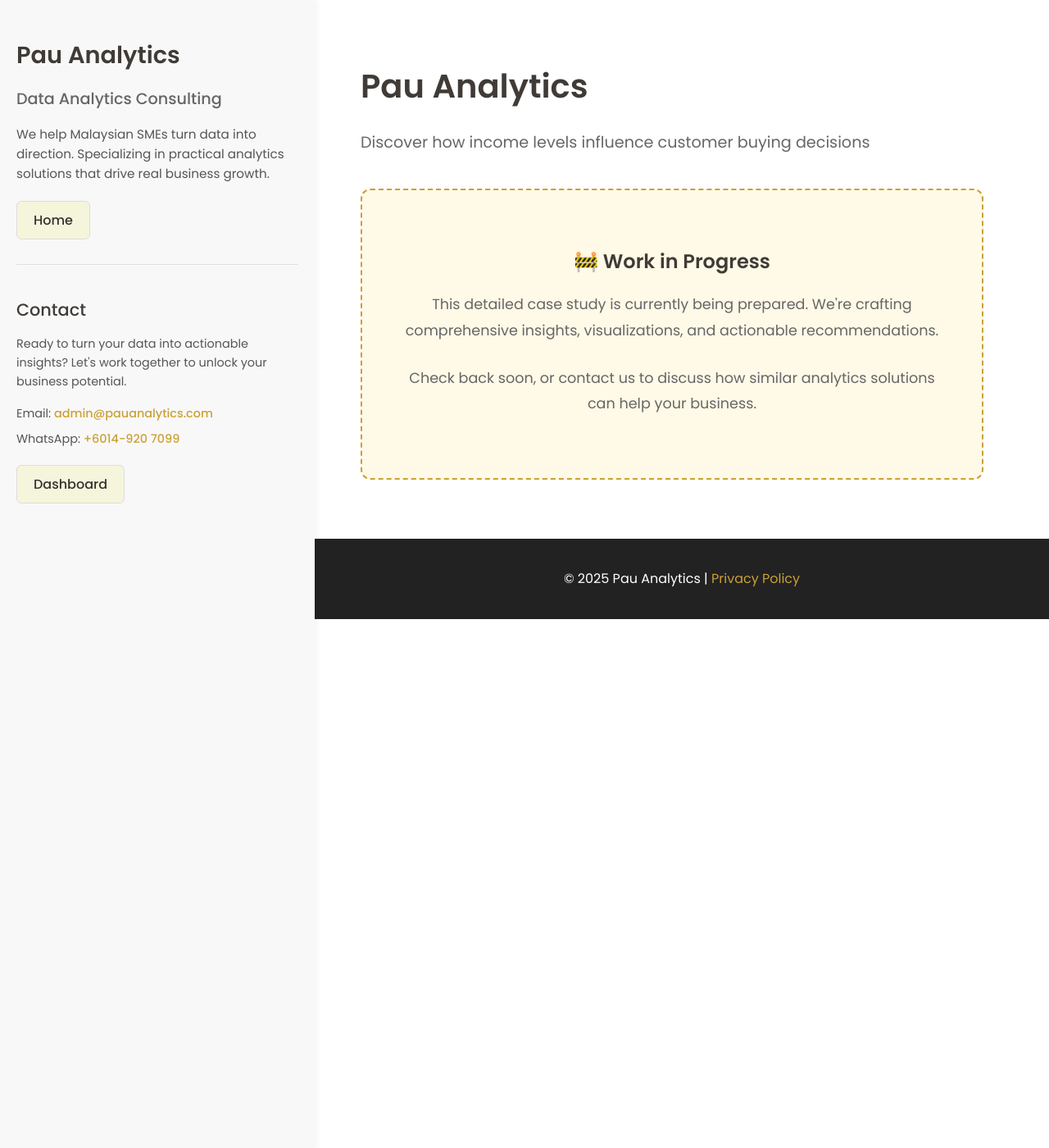
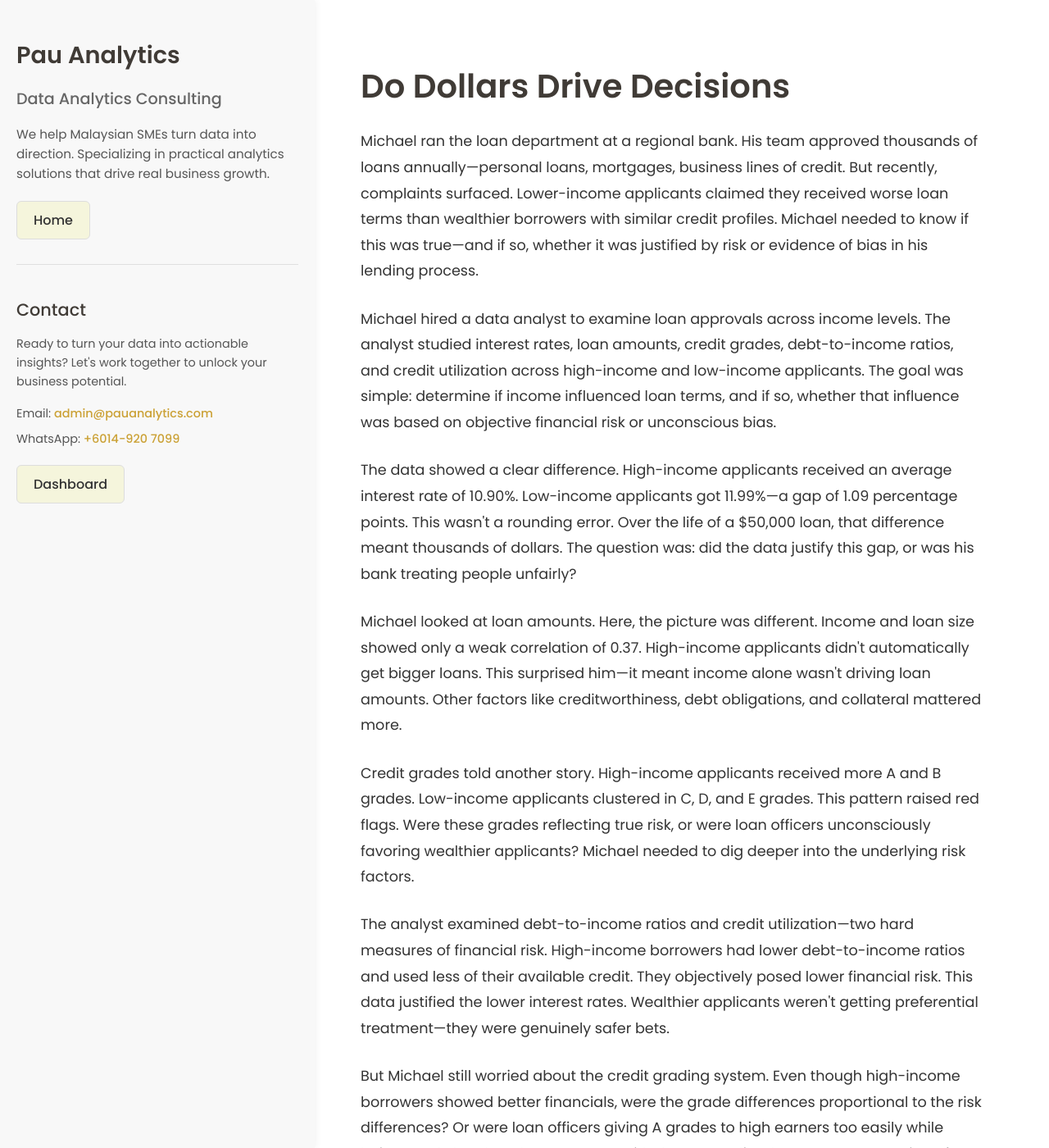
Before and after one commit to lyven81/pinnacles-learning-website, a Jekyll site: the page case-study/do-dollars-drive-decisions.html, which Jekyll copies as it is, in a window 1280 px wide and 1400 px high. Shown: the whole window at 82% size. Built offline with Jekyll 4.4.1, drawn with Linux system fonts in a browser that asks for light colours; some of the changed text lies outside the part shown.

Commit message:
Rewrite loan lending fairness case study as narrative from bank loan manager perspective
Changes:
- Updated meta title to "Do Dollars Drive Decisions | Pau Analytics"
- Updated meta description: 10.90% vs 11.99% rates justified by debt ratios, not bias
- Removed header with "Pau Analytics" and subtitle
- Changed title to "Do Dollars Drive Decisions"
- Rewrote entire case study from third-person perspective following Michael, a bank loan manager
- Condensed from technical report format to 12-paragraph narrative
- Used short, direct, simple language accessible to general public
- Maintained key technical insights:
  * High-income: 10.90% avg interest rate
  * Low-income: 11.99% avg interest rate (1.09% gap)
  * Weak correlation (0.37) between income and loan amount
  * High-income applicants: more A/B credit grades
  * Low-income applicants: more C/D/E credit grades
  * High-income borrowers: lower debt-to-income ratios, lower credit utilization
  * Interest rate gap justified by objective financial risk
  * Potential grading bias identified despite justified rate differences
- Process improvements: income-blinded grading, algorithmic grade assignment
- Grounded ending: interest rate gap persisted (real risk difference), but grade distribution improved
- Key lesson: different treatment justified by objective risk, not demographics

🤖 Generated with [Claude Code](https://claude.com/claude-code)

Co-Authored-By: Claude <noreply@anthropic.com>

```diff
--- a/case-study/do-dollars-drive-decisions.html
+++ b/case-study/do-dollars-drive-decisions.html
@@ -3,9 +3,9 @@
 <head>
     <meta charset="UTF-8">
     <meta name="viewport" content="width=device-width, initial-scale=1.0">
-    <title>Pau Analytics | Pau Analytics</title>
+    <title>Do Dollars Drive Decisions | Pau Analytics</title>
     <link rel="canonical" href="https://www.pauanalytics.com/case-study/do-dollars-drive-decisions" />
-    <meta name="description" content="Discover how income levels influence customer buying decisions" />
+    <meta name="description" content="How a bank loan manager discovered high-income borrowers get 10.90% rates vs 11.99% for low-income—justified by lower debt ratios, not bias" />
 
     <!-- Fonts -->
     <link rel="preconnect" href="https://fonts.googleapis.com" />
@@ -267,16 +267,31 @@
         </aside>
         <main class="right-column">
             <section class="case-study-content">
-                <header>
-                    <h1>Pau Analytics</h1>
-                    <p class="subtitle">Discover how income levels influence customer buying decisions</p>
-                </header>
+                <h1>Do Dollars Drive Decisions</h1>
 
-                <div class="work-in-progress">
-                    <h2>🚧 Work in Progress</h2>
-                    <p>This detailed case study is currently being prepared. We're crafting comprehensive insights, visualizations, and actionable recommendations.</p>
-                    <p style="margin-top: 1.5rem;">Check back soon, or contact us to discuss how similar analytics solutions can help your business.</p>
-                </div>
+                <p>Michael ran the loan department at a regional bank. His team approved thousands of loans annually—personal loans, mortgages, business lines of credit. But recently, complaints surfaced. Lower-income applicants claimed they received worse loan terms than wealthier borrowers with similar credit profiles. Michael needed to know if this was true—and if so, whether it was justified by risk or evidence of bias in his lending process.</p>
+
+                <p>Michael hired a data analyst to examine loan approvals across income levels. The analyst studied interest rates, loan amounts, credit grades, debt-to-income ratios, and credit utilization across high-income and low-income applicants. The goal was simple: determine if income influenced loan terms, and if so, whether that influence was based on objective financial risk or unconscious bias.</p>
+
+                <p>The data showed a clear difference. High-income applicants received an average interest rate of 10.90%. Low-income applicants got 11.99%—a gap of 1.09 percentage points. This wasn't a rounding error. Over the life of a $50,000 loan, that difference meant thousands of dollars. The question was: did the data justify this gap, or was his bank treating people unfairly?</p>
+
+                <p>Michael looked at loan amounts. Here, the picture was different. Income and loan size showed only a weak correlation of 0.37. High-income applicants didn't automatically get bigger loans. This surprised him—it meant income alone wasn't driving loan amounts. Other factors like creditworthiness, debt obligations, and collateral mattered more.</p>
+
+                <p>Credit grades told another story. High-income applicants received more A and B grades. Low-income applicants clustered in C, D, and E grades. This pattern raised red flags. Were these grades reflecting true risk, or were loan officers unconsciously favoring wealthier applicants? Michael needed to dig deeper into the underlying risk factors.</p>
+
+                <p>The analyst examined debt-to-income ratios and credit utilization—two hard measures of financial risk. High-income borrowers had lower debt-to-income ratios and used less of their available credit. They objectively posed lower financial risk. This data justified the lower interest rates. Wealthier applicants weren't getting preferential treatment—they were genuinely safer bets.</p>
+
+                <p>But Michael still worried about the credit grading system. Even though high-income borrowers showed better financials, were the grade differences proportional to the risk differences? Or were loan officers giving A grades to high earners too easily while being overly harsh on lower earners with decent credit? The overrepresentation of high grades among wealthy applicants suggested potential grading bias, even if the interest rate gap was justified.</p>
+
+                <p>Michael ran scenarios. If he removed income as a visible data point and had loan officers grade applicants based purely on debt-to-income ratio, credit score, and payment history, would the grades change? He suspected they might. Seeing a six-figure salary created unconscious positive bias. Seeing a modest income created unconscious skepticism—even when the underlying numbers were solid.</p>
+
+                <p>Michael restructured his loan approval process. Interest rates would continue to reflect risk—that was fair and financially sound. But he blinded loan officers to applicant income during the initial credit grading phase. Officers saw only credit scores, debt ratios, payment histories, and employment stability—not salary figures. This removed the unconscious bias trigger while preserving risk-based decision making.</p>
+
+                <p>He also standardized the grading criteria. Instead of subjective assessments, grades were now algorithmically assigned based on measurable risk factors: debt-to-income ratio thresholds, credit score ranges, delinquency history. If two applicants had the same risk profile, they got the same grade—regardless of income. Human judgment still mattered for edge cases, but the system started objective.</p>
+
+                <p>Michael tested the new process for six months. The interest rate gap persisted—10.9% vs 12.0%—because the underlying risk difference was real. But the credit grade distribution shifted. More low-income applicants with strong financials received A and B grades. Fewer high-income applicants with mediocre debt ratios got automatic As. The grades now reflected risk more accurately, not income levels.</p>
+
+                <p>Today, Michael's bank lends based on data, not demographics. Income still correlates with loan terms, but only because it correlates with financial stability. The lending process is defensible, transparent, and fair. Complaints dropped. Regulatory reviews found no bias. Michael learned that treating different groups differently isn't discrimination—as long as the difference is justified by objective risk, not subjective assumptions about who deserves better terms.</p>
             </section>
         </main>
     </div>
```
